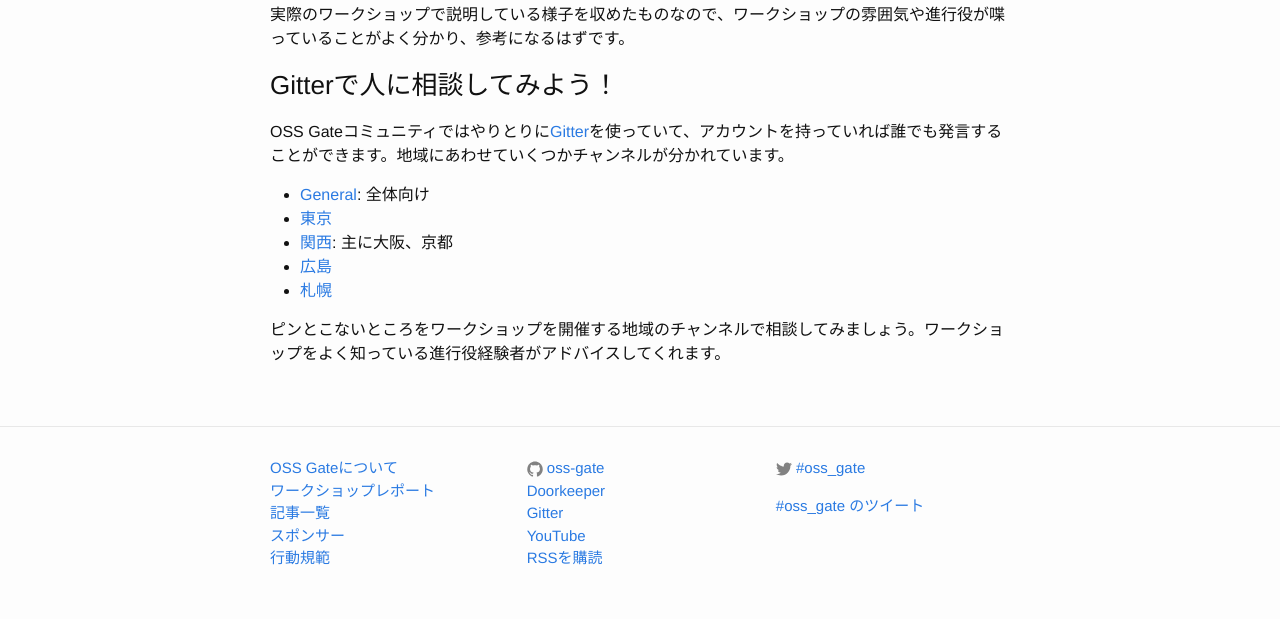
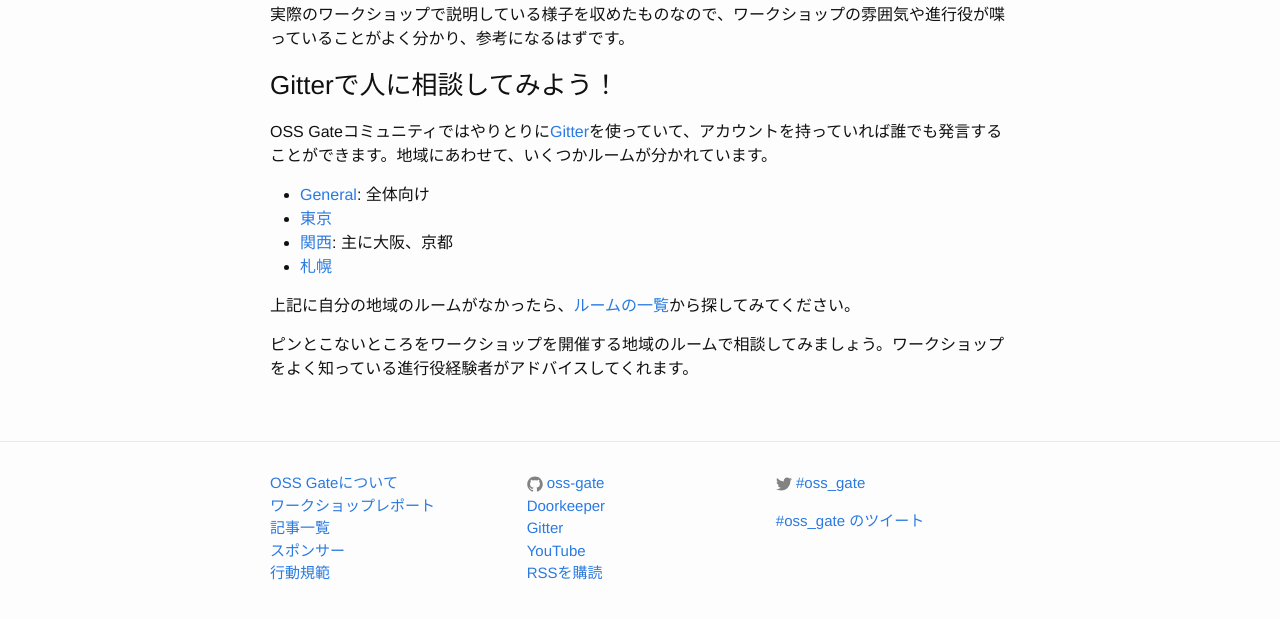
Before and after one commit to oss-gate/oss-gate.github.io, a Jekyll site: the page built from workshop/new-to-moderator.md, in a window 1280 px wide and 900 px high, scrolled down 1566 px, cut to the strip 255-874 px from the top of the window. Built offline with Jekyll 4.4.1, drawn with Linux system fonts in a browser that asks for light colours; comment, search, counter and statistics services are not loaded.

Commit message:
Adjust gitter term & room list

```diff
--- a/workshop/new-to-moderator.md
+++ b/workshop/new-to-moderator.md
@@ -58,12 +58,13 @@ OSS Gateワークショップで進行役をすることになった時に、あ
 
 ### Gitterで人に相談してみよう！
 
-OSS Gateコミュニティではやりとりに[Gitter](https://gitter.im/oss-gate/general)を使っていて、アカウントを持っていれば誰でも発言することができます。地域にあわせていくつかチャンネルが分かれています。
+OSS Gateコミュニティではやりとりに[Gitter](https://gitter.im/oss-gate/general)を使っていて、アカウントを持っていれば誰でも発言することができます。地域にあわせて、いくつかルームが分かれています。
 
 * [General](https://gitter.im/oss-gate/general): 全体向け
 * [東京](https://gitter.im/oss-gate/tokyo)
 * [関西](https://gitter.im/oss-gate/kansai): 主に大阪、京都
-* [広島](https://gitter.im/oss-gate/hiroshima)
 * [札幌](https://gitter.im/oss-gate/sapporo)
 
-ピンとこないところをワークショップを開催する地域のチャンネルで相談してみましょう。ワークショップをよく知っている進行役経験者がアドバイスしてくれます。
+上記に自分の地域のルームがなかったら、[ルームの一覧](https://gitter.im/oss-gate/home)から探してみてください。
+
+ピンとこないところをワークショップを開催する地域のルームで相談してみましょう。ワークショップをよく知っている進行役経験者がアドバイスしてくれます。
```
